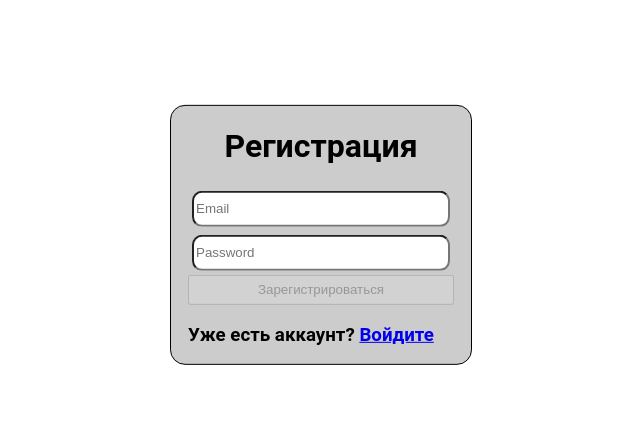
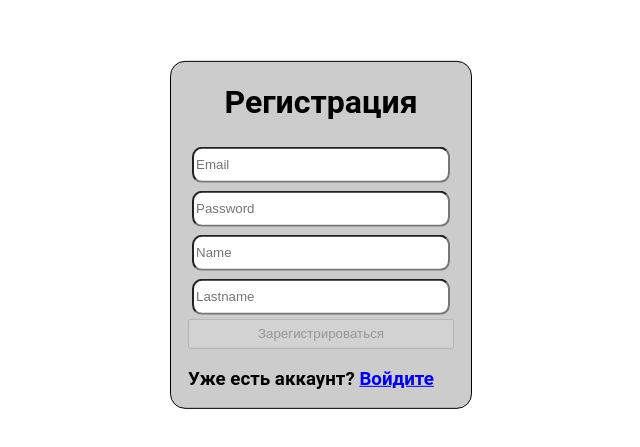
Before and after one commit to vbersenev72/test-esoft-client, a React (Create React App) app: page / in a window 1280 px wide. Shown: the part 165-612 px from the top of the page, without its empty margins (319-959 px from the left). Built offline with nearby package versions, Linux system fonts and the light colour scheme.

Commit message:
name/lastname field

```diff
--- a/src/components/registerForm/registerForm.tsx
+++ b/src/components/registerForm/registerForm.tsx
@@ -9,12 +9,19 @@ export function RegForm (props: IRegFormProps) {
   const [email, setEmail] = React.useState('')
   const [pass, setPass] = React.useState('')
 
+  const [name, setName] = React.useState('')
+  const [lastname, setLastname] = React.useState('')
+
   const [emailDirty, setEmailDirty] = React.useState(false)
   const [passDirty, setPassDirty] = React.useState(false)
-  const [reEnterDirty, setReEnterDirty] = React.useState(false)
+  const [nameDirty, setNameDirty] = React.useState(false)
+  const [lastNameDirty, setLastNameDirty] = React.useState(false)
+
 
   const [emailError, setEmailError] = React.useState('Email не может быть пустым')
   const [passError, setPassError] = React.useState('Пароль не может быть пустым')
+  const [nameError, setNameError] = React.useState('Имя не может быть пустым')
+  const [lastNameError, setLastNameError] = React.useState('Фамилия не может быть пустой')
 
   const [formValid, setFormValid] = React.useState<boolean>(false)
 
@@ -27,6 +34,14 @@ export function RegForm (props: IRegFormProps) {
 
       case 'pass':
         setPassDirty(true)
+        break
+
+      case 'name':
+        setNameDirty(true)
+        break
+
+      case 'lastname':
+        setLastNameDirty(true)
         break
 
       default:
@@ -57,17 +72,39 @@ export function RegForm (props: IRegFormProps) {
     } else {
       setPassError('')
     }
+  }
 
+  const nameHandler = (e:any) => {
+    setName(e.target.value)
+    setNameDirty(true)
+
+    if (!e.target.value) {
+      setNameError('Имя не должно быть пустым')
+    } else {
+      setNameError('')
+    }
+  }
+
+
+  const lastNameHandler = (e:any) => {
+    setLastname(e.target.value)
+    setLastNameDirty(true)
+
+    if (!e.target.value) {
+      setLastNameError('Фамилия не должна быть пустой')
+    } else {
+      setLastNameError('')
+    }
   }
 
   React.useEffect(() => {
-    if (emailError || passError) {
+    if (emailError || passError || nameError || lastNameError) {
       setFormValid(true)
     } else {
       setFormValid(false)
     }
 
-  }, [emailError, passError])
+  }, [emailError, passError, nameError, lastNameError])
 
 
   return (
@@ -81,6 +118,12 @@ export function RegForm (props: IRegFormProps) {
         <input style={{margin: '4px', height: '30px', borderRadius: '10px', width: "250px"}} onBlur={(e)=>blueHandler(e)} name='pass' type='password' value={pass} placeholder='Password' onChange={e => passHandler(e)}/>
         {(passDirty && passError) && <div style={{color: 'red'}}>{passError}</div>}
 
+        <input name='name' type="text" value={name} onChange={(e) => nameHandler(e)} placeholder='Name' onBlur={e => blueHandler(e)} style={{margin: '4px', height: '30px', borderRadius: '10px', width: "250px"}} />
+        {(nameDirty && nameError) && <div style={{color: 'red'}}>{nameError}</div>}
+
+        <input name='lastname' type="text" value={lastname} onChange={(e) => lastNameHandler(e)} placeholder='Lastname' onBlur={e => blueHandler(e)} style={{margin: '4px', height: '30px', borderRadius: '10px', width: "250px"}}/>
+        {(lastNameDirty && lastNameError) && <div style={{color: 'red'}}>{lastNameError}</div>}
+
         <button style={{padding: '4px', height: '30px'}} type='submit' disabled={formValid}>Зарегистрироваться</button>
 
         <h3>Уже есть аккаунт? <a href="/login">Войдите</a></h3>
```
